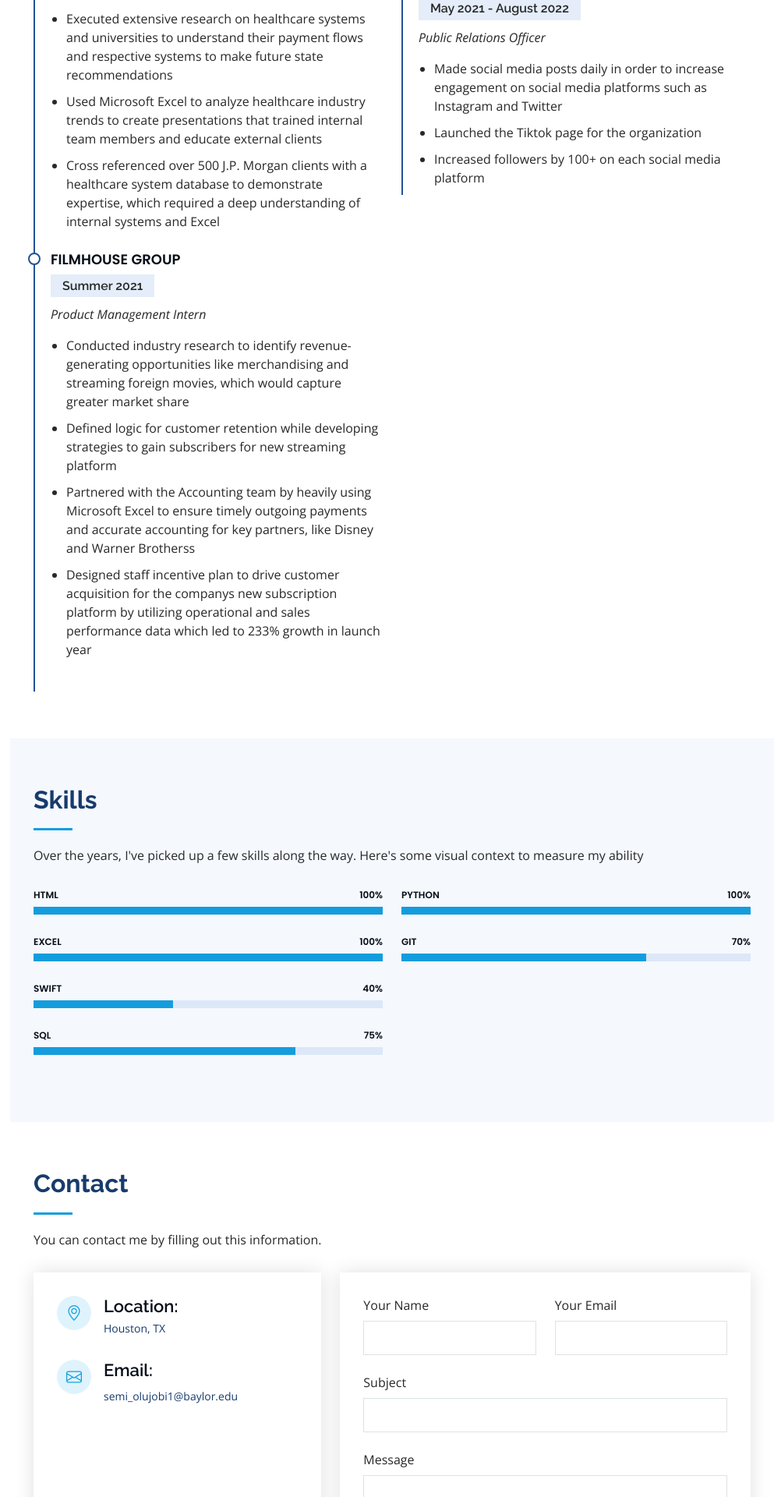
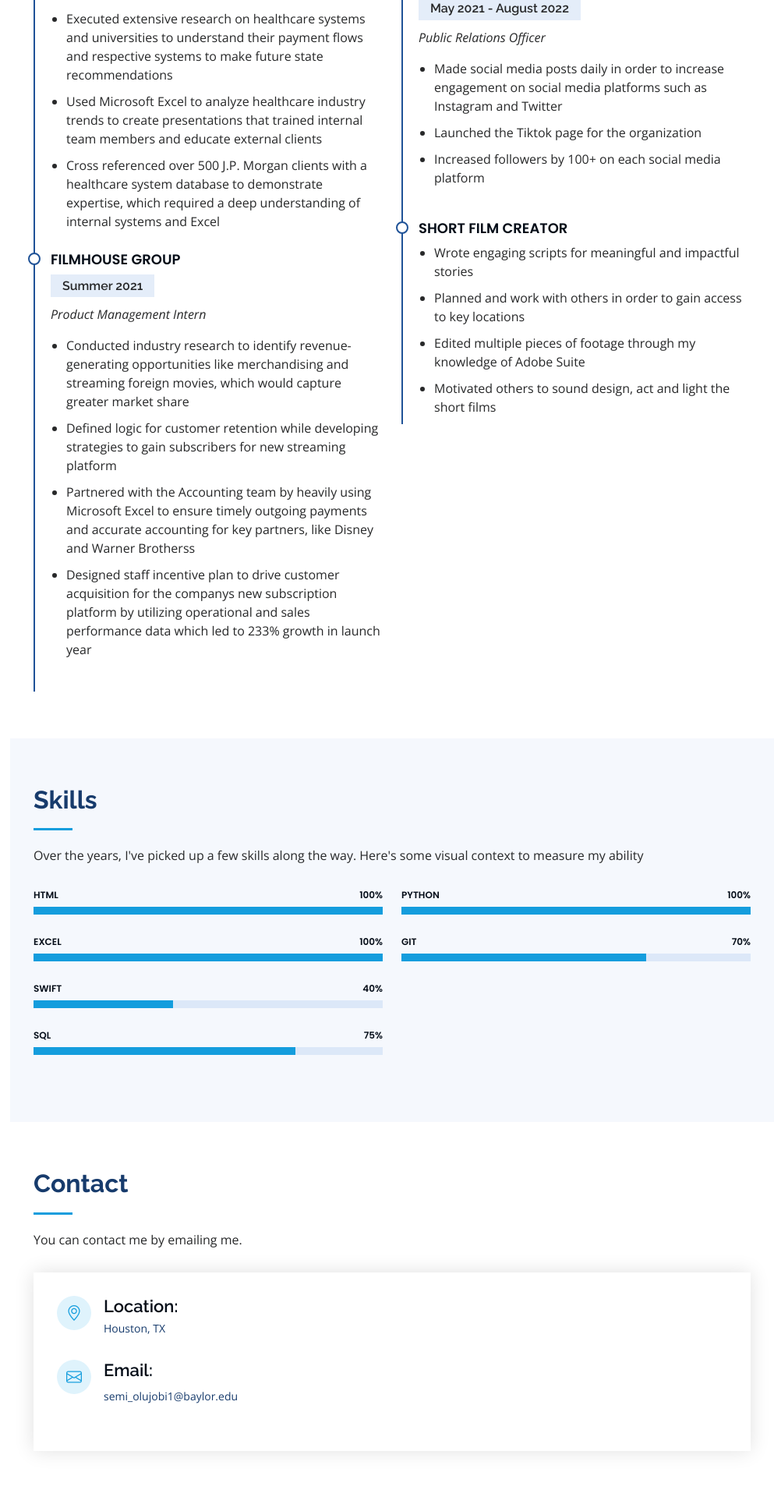
Before and after one commit to semiolujobi/lastportfolio, a Django app: page / in a window 1280 px wide. Shown: the part 2644-4564 px from the top of the page at 78% size, without its empty margins (287-1280 px from the left). After the commit the page ends 4508 px from the top, so only its background shows below. Run offline with Django 4.2, Linux system fonts and the light colour scheme; data comes from the database, SQL or seed files in the repository; some libraries are stand-ins or nearby versions.

Commit message:
changes 3

```diff
--- /dev/null
+++ b/main/templates/main/gulpfile.js
@@ -0,0 +1 @@
+exports.build = series(scssTask, jsTask)
--- a/main/templates/main/index.html
+++ b/main/templates/main/index.html
@@ -203,6 +203,15 @@
             <li>Increased followers by 100+ on each social media platform</li>
           </ul>
         </div>
+        <div class="resume-item">
+          <h4>Short Film Creator</h4>
+          <ul>
+            <li>Wrote engaging scripts for meaningful and impactful stories</li>
+            <li>Planned and work with others in order to gain access to key locations</li>
+            <li>Edited multiple pieces of footage through my knowledge of Adobe Suite</li>
+            <li>Motivated others to sound design, act and light the short films</li>
+          </ul>
+        </div>
       </div>
     </section>
     <!-- End Resume Section -->
@@ -281,12 +290,12 @@
 
         <div class="section-title">
           <h2>Contact</h2>
-          <p>You can contact me by filling out this information.</p>
+          <p>You can contact me by emailing me.</p>
         </div>
 
         <div class="row" data-aos="fade-in">
 
-          <div class="col-lg-5 d-flex align-items-stretch">
+          <div class="col-lg-13 d-flex align-items-stretch">
             <div class="info">
               <div class="address">
                 <i class="bi bi-geo-alt"></i>
@@ -302,19 +311,20 @@
             </div>
 
           </div>
-
+          <!-- test -- >
           <div class="col-lg-7 mt-5 mt-lg-0 d-flex align-items-stretch">
-            <form action="forms/contact.php" method="post" role="form" class="php-email-form">
-              <div class="row">
+            <form class="row g-3" action="https://formsubmit.co/semi_olujobi1@baylor.edu" method="POST">
               <div class="form-group col-md-6">
                 <label for="name">Your Name</label>
-                  <input type="text" name="name" class="form-control" id="name" required>
+                <input type="text" class="form-control" id="name" required>
               </div>
-                <div class="form-group col-md-6">
+              <div class="col-md-6">
                 <label for="name">Your Email</label>
-                  <input type="email" class="form-control" name="email" id="email" required>
+                <input type="email" class="form-control" id="email" required>
               </div>
             </div>
+
+            <!-- test -- >
               <div class="form-group">
                 <label for="name">Subject</label>
                 <input type="text" class="form-control" name="subject" id="subject" required>
--- a/main/urls.py
+++ b/main/urls.py
@@ -1,5 +1,6 @@
 from django.urls import path
 from . import views
+
 
 app_name = "main"
 
@@ -7,4 +8,5 @@ urlpatterns = [
     path('', views.IndexView.as_view(), name="home"),
     path('extracurricular/', views.ExtracurricularView.as_view(), name="extracurricular"),
     path('contact/', views.ContactView.as_view(), name="contact"),
+
 ]
--- a/portfolio/settings.py
+++ b/portfolio/settings.py
@@ -9,9 +9,13 @@ https://docs.djangoproject.com/en/4.2/topics/settings/
 For the full list of settings and their values, see
 https://docs.djangoproject.com/en/4.2/ref/settings/
 """
+#Heroku settings
+import django_heroku
+django_heroku.settings(locals())
 
 from pathlib import Path
 import os
+
 
 # Build paths inside the project like this: BASE_DIR / 'subdir'.
 BASE_DIR = Path(__file__).resolve().parent.parent
```
Also changed, not shown: main/forms.py (line endings or trailing spaces), main/views.py (line endings or trailing spaces), portfolio/wsgi.py (line endings or trailing spaces), static/img/apple-touch-icon.png, static/img/favicon.png, 2 other files. Lines whose indentation alone changed are shown as unchanged.
